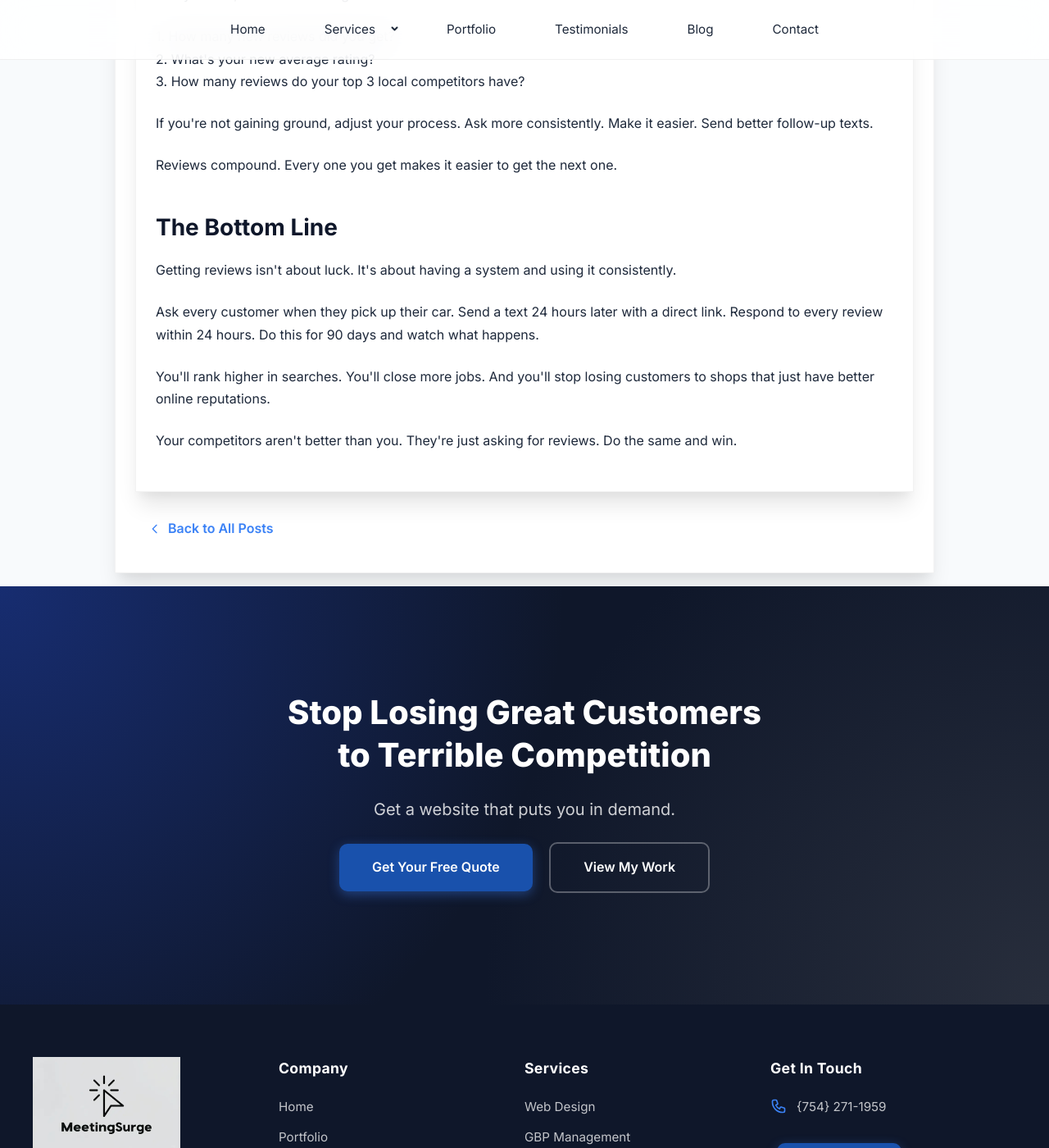
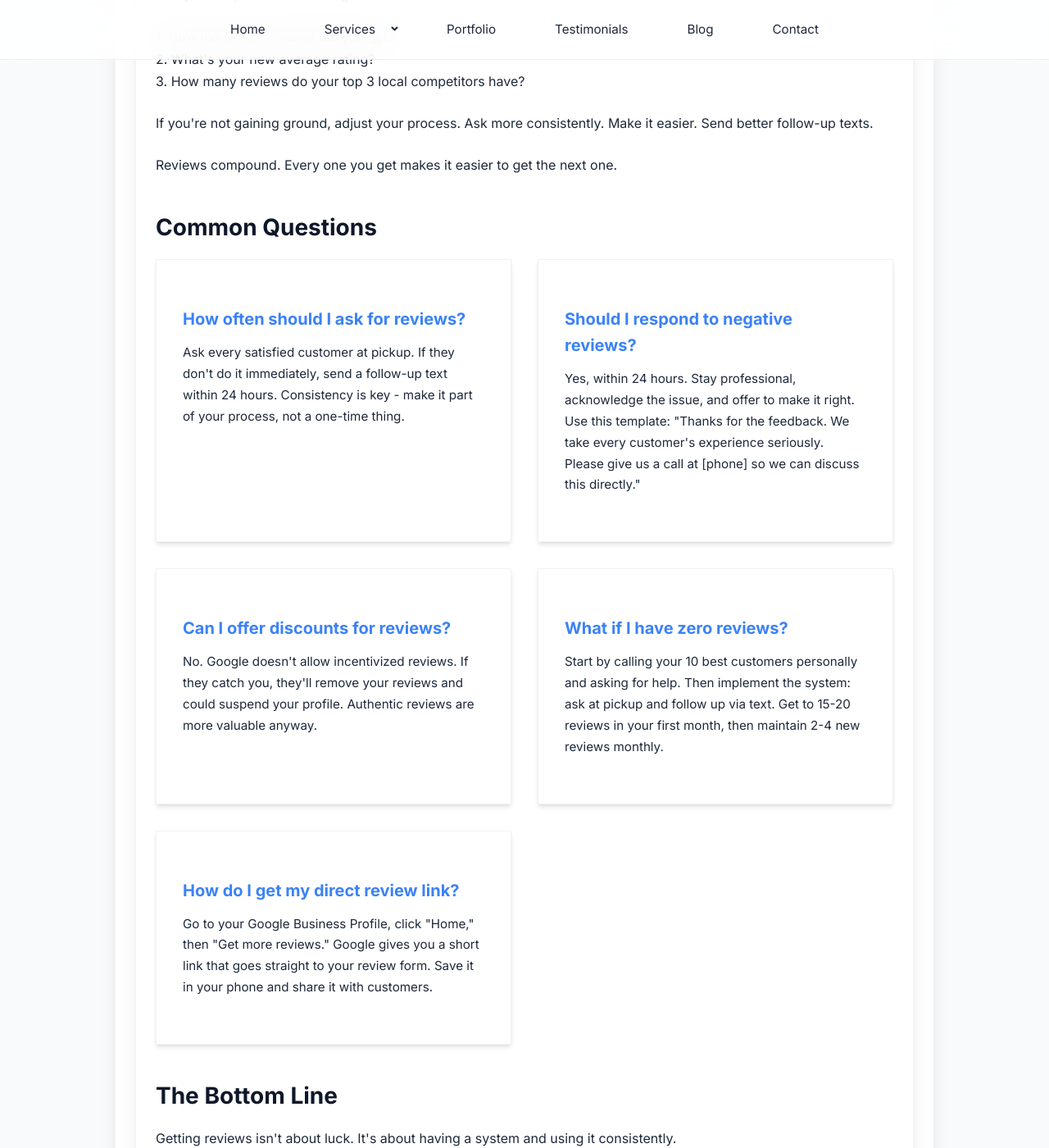
Before and after one commit to JamesBrownR/MeetingSurge, a Jekyll site: the page built from _posts/2025-12-13-get-more-5-star-reviews.md, in a window 1280 px wide and 1400 px high, scrolled down 5108 px. Shown: the whole window at 82% size. Built offline with Jekyll 4.4.1, drawn with Linux system fonts in a browser that asks for light colours.

Commit message:
Update 2025-12-13-get-more-5-star-reviews.md

```diff
--- a/_posts/2025-12-13-get-more-5-star-reviews.md
+++ b/_posts/2025-12-13-get-more-5-star-reviews.md
@@ -3,6 +3,17 @@ layout: blog
 title: How to Get More 5-Star Reviews for Your Repair Shop {Without Begging}
 description: A simple system to get more Google reviews that actually brings in customers. No gimmicks, no begging, just a process that works.
 image: /blog/blogpics/website-redesign.webp
+faqs:
+  - question: "How often should I ask for reviews?"
+    answer: "Ask every satisfied customer at pickup. If they don't do it immediately, send a follow-up text within 24 hours. Consistency is key - make it part of your process, not a one-time thing."
+  - question: "Should I respond to negative reviews?"
+    answer: "Yes, within 24 hours. Stay professional, acknowledge the issue, and offer to make it right. Use this template: 'Thanks for the feedback. We take every customer's experience seriously. Please give us a call at [phone] so we can discuss this directly.'"
+  - question: "Can I offer discounts for reviews?"
+    answer: "No. Google doesn't allow incentivized reviews. If they catch you, they'll remove your reviews and could suspend your profile. Authentic reviews are more valuable anyway."
+  - question: "What if I have zero reviews?"
+    answer: "Start by calling your 10 best customers personally and asking for help. Then implement the system: ask at pickup and follow up via text. Get to 15-20 reviews in your first month, then maintain 2-4 new reviews monthly."
+  - question: "How do I get my direct review link?"
+    answer: "Go to your Google Business Profile, click 'Home,' then 'Get more reviews.' Google gives you a short link that goes straight to your review form. Save it in your phone and share it with customers."
 ---
 
 <!-- Blog Content Area -->
@@ -93,6 +104,35 @@ image: /blog/blogpics/website-redesign.webp
     <p>If you're not gaining ground, adjust your process. Ask more consistently. Make it easier. Send better follow-up texts.</p>
     <p>Reviews compound. Every one you get makes it easier to get the next one.</p>
 
+    <h2>Common Questions</h2>
+    <!-- The FAQ section in your HTML stays exactly as it is -->
+    <div class="faq-grid">
+      <div class="faq-card">
+        <h3>How often should I ask for reviews?</h3>
+        <p>Ask every satisfied customer at pickup. If they don't do it immediately, send a follow-up text within 24 hours. Consistency is key - make it part of your process, not a one-time thing.</p>
+      </div>
+
+      <div class="faq-card">
+        <h3>Should I respond to negative reviews?</h3>
+        <p>Yes, within 24 hours. Stay professional, acknowledge the issue, and offer to make it right. Use this template: "Thanks for the feedback. We take every customer's experience seriously. Please give us a call at [phone] so we can discuss this directly."</p>
+      </div>
+
+      <div class="faq-card">
+        <h3>Can I offer discounts for reviews?</h3>
+        <p>No. Google doesn't allow incentivized reviews. If they catch you, they'll remove your reviews and could suspend your profile. Authentic reviews are more valuable anyway.</p>
+      </div>
+
+      <div class="faq-card">
+        <h3>What if I have zero reviews?</h3>
+        <p>Start by calling your 10 best customers personally and asking for help. Then implement the system: ask at pickup and follow up via text. Get to 15-20 reviews in your first month, then maintain 2-4 new reviews monthly.</p>
+      </div>
+
+      <div class="faq-card">
+        <h3>How do I get my direct review link?</h3>
+        <p>Go to your Google Business Profile, click "Home," then "Get more reviews." Google gives you a short link that goes straight to your review form. Save it in your phone and share it with customers.</p>
+      </div>
+    </div>
+
     <h2>The Bottom Line</h2>
     <p>Getting reviews isn't about luck. It's about having a system and using it consistently.</p>
     <p>Ask every customer when they pick up their car. Send a text 24 hours later with a direct link. Respond to every review within 24 hours. Do this for 90 days and watch what happens.</p>
```
